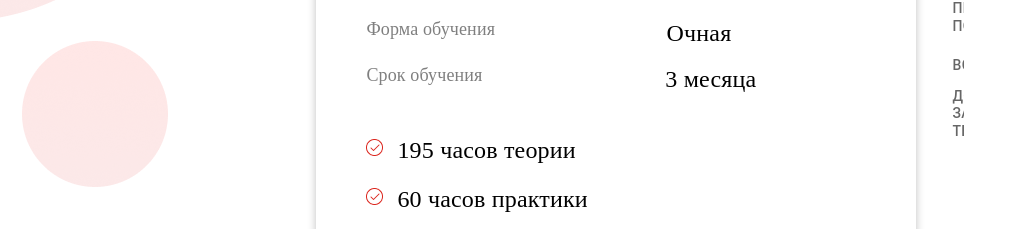
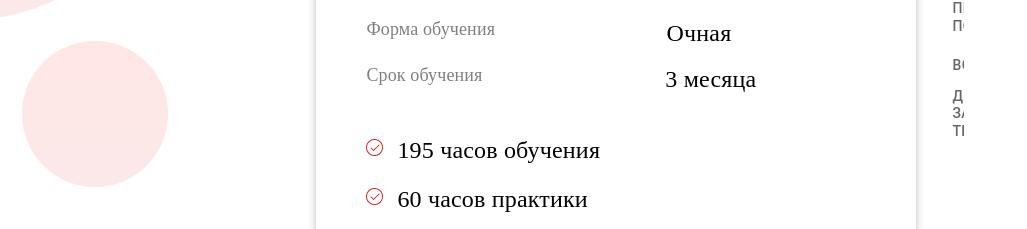
Before and after one commit to ArtemBelykh/onlineschool, a React (Create React App) app: page / in a window 1280 px wide. Shown: the part 1778-2007 px from the top of the page, without its empty margins (0-1027 px from the left). Built offline with nearby package versions, Linux system fonts and the light colour scheme.

Commit message:
30.04.23

```diff
--- a/src/Components/Navbar.tsx
+++ b/src/Components/Navbar.tsx
@@ -7,9 +7,9 @@ import {
     useTheme,
 } from "@mui/material";
 import DrawerComp from "./DrawerComp";
-import {Link as LinkScroll, animateScroll as scroll} from "react-scroll";
+import {Link as LinkScroll} from "react-scroll";
 import ModalMain from "./ModalMain";
-import {Link as NavLinks, useNavigate, useParams} from "react-router-dom";
+import {Link as NavLinks, useNavigate} from "react-router-dom";
 
 export const pages = [{title: "О школе", tags: "about", link: "/about"}, {
     title: "Тарифы",
--- a/src/Components/Pages/License.pages.tsx
+++ b/src/Components/Pages/License.pages.tsx
@@ -1,22 +1,11 @@
 import React from 'react';
-import {Container, FormControlLabel, Paper, Switch, Theme, Zoom} from "@mui/material";
+import {Container} from "@mui/material";
 import Typography from "@mui/material/Typography";
 import Box from "@mui/material/Box";
 import ModalAssets from "../ModalAssets";
 
-const icon = (
-    <Paper sx={{ m: 10 }} elevation={2}>
-        <img aria-label="show" src="/vk.png" alt=""/>
-    </Paper>
-);
-
 
 const LicensePages = () => {
-    const [checked, setChecked] = React.useState(true);
-
-    const handleChange = () => {
-        setChecked((prev) => !prev);
-    };
     return (
         <Container className="fistScreenContainer__adaptive " sx={{marginTop: "120px", height: "100%", marginBottom: "50px"}}>
 
--- a/src/Components/Rates/CategoryA.Kostroma.tsx
+++ b/src/Components/Rates/CategoryA.Kostroma.tsx
@@ -95,7 +95,7 @@ const CategoryAKostroma = () => {
                         color: "#000000",
                         marginLeft: "14px"
                     }} variant="h6" component="h2">
-                        190 часов теории
+                        190 часов обучения
                     </Typography>
                 </div>
 
--- a/src/Components/Rates/CategoryB.Galyth.tsx
+++ b/src/Components/Rates/CategoryB.Galyth.tsx
@@ -95,7 +95,7 @@ const CategoryBGalyth = () => {
                         color: "#000000",
                         marginLeft: "14px"
                     }} variant="h6" component="h2">
-                        195 часов теории
+                        195 часов обучения
                     </Typography>
                 </div>
 
--- a/src/Components/Rates/CategoryB.Kostroma.tsx
+++ b/src/Components/Rates/CategoryB.Kostroma.tsx
@@ -96,7 +96,7 @@ const CategoryBKostroma = () => {
                         color: "#000000",
                         marginLeft: "14px"
                     }} variant="h6" component="h2">
-                        195 часов теории
+                        195 часов обучения
                     </Typography>
                 </div>
 
--- a/src/Components/Rates/RememberEverything.tsx
+++ b/src/Components/Rates/RememberEverything.tsx
@@ -95,7 +95,7 @@ const RememberEverything = () => {
                         color: "#000000",
                         marginLeft: "14px"
                     }} variant="h6" component="h2">
-                        2 часа теории
+                        2 часа обучения
                     </Typography>
                 </div>
 
```
